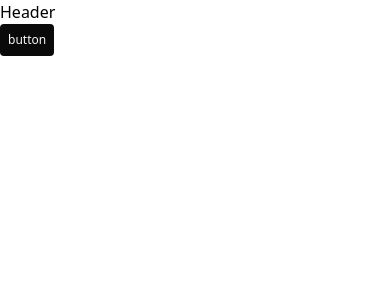
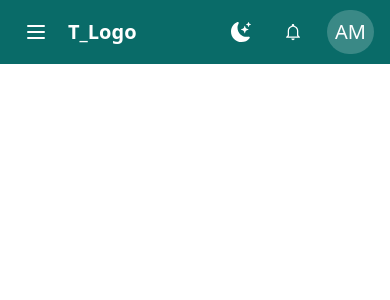
Before and after one commit to asifmzx/MedicX, a Next.js app: page / in a window 390 px wide. Shown: the top 300 px of the page. Built offline with nearby package versions, Linux system fonts and the light colour scheme.

Commit message:
NavBar Done

```diff
--- a/src/Components/Pages/HeroSection.jsx
+++ b/src/Components/Pages/HeroSection.jsx
@@ -2,11 +2,11 @@ import React from "react";
 import Button from "../UI/Button";
 
 const HeroSection = () => {
-  return (
-    <div>
-      <Button variant="secondary"/>
-    </div>
-  );
+    return (
+        <div>
+            <Button variant="secondary" text="Checking" />
+        </div>
+    );
 };
 
 export default HeroSection;
--- a/src/Components/Shared/Header.jsx
+++ b/src/Components/Shared/Header.jsx
@@ -1,10 +1,104 @@
-import React from 'react'
+"use client"
+import { IoMdNotificationsOutline } from "react-icons/io";
+import { GoSun } from "react-icons/go";
+import { BsFillMoonStarsFill } from "react-icons/bs";
+import { useState } from "react";
 
 const Header = () => {
+    const [isDark, setIsDark] = useState(false);
+    const [isMenuOpen, setIsMenuOpen] = useState(false);
+
     return (
-        <div>
-            Header
-        </div>
+        <nav className="bg-[#096B68] text-white fixed w-full z-1">
+            <div className="max-w-[1920px] mx-auto px-4 sm:px-6 lg:px-8">
+                <div className='flex items-center justify-between h-16'>
+
+                    {/* Left side */}
+                    {/* Hamburger button - visible on mobile */}
+                    <div className="flex items-center w-full">
+                        <button
+                            className="md:hidden p-2 mr-3 hover:bg-white/10 rounded-md"
+                            onClick={() => setIsMenuOpen(!isMenuOpen)}
+                        >
+                            <svg className="w-6 h-6" fill="none" stroke="currentColor" viewBox="0 0 24 24">
+                                <path strokeLinecap="round" strokeLinejoin="round" strokeWidth={2} d="M4 6h16M4 12h16M4 18h16" />
+                            </svg>
+                        </button>
+                        <div className="flex items-center gap-x-[1vw]">
+                            <a href="/" className="text-xl font-bold">T_Logo</a>
+                            <a href="/" className="text-2xl font-bold md:block hidden">MedicX</a>
+                        </div>
+                    </div>
+
+                    {/* Right side */}
+                    <div className="flex items-center gap-4">
+                        {/* Icons visible on all screens */}
+                        <div className="flex items-center space-x-4">
+                            <button
+                                onClick={() => setIsDark(!isDark)}
+                                className="p-2 hover:bg-white/10 rounded-md"
+                            >
+                                {isDark ? <GoSun className="text-xl" /> : <BsFillMoonStarsFill className="text-xl" />}
+                            </button>
+                            <a
+                                href="/"
+                                className="p-2 hover:bg-white/10 rounded-md"
+                            >
+                                <IoMdNotificationsOutline className="text-xl" />
+                            </a>
+                            <a
+                                href="/"
+                                className="p-2 bg-white/20 hover:bg-white/10 rounded-full text-xl font-normal"
+                            >
+                                AM
+                            </a>
+                        </div>
+
+                        {/* Desktop links - hidden on mobile */}
+                        {/* <div className="hidden md:flex space-x-4">
+                            <a href="/about" className="text-gray-300 hover:bg-gray-700 hover:text-white px-3 py-2 rounded-md text-sm font-medium">About</a>
+                            <a href="/services" className="text-gray-300 hover:bg-gray-700 hover:text-white px-3 py-2 rounded-md text-sm font-medium">Services</a>
+                            <a href="/contact" className="text-gray-300 hover:bg-gray-700 hover:text-white px-3 py-2 rounded-md text-sm font-medium">Contact</a>
+                        </div> */}
+
+                    </div>
+                </div>
+            </div>
+
+            {/* Mobile menu */}
+            <div className={`md:hidden fixed inset-0 z-40 ${isMenuOpen ? 'block' : 'hidden'}`}>
+                {/* Backdrop */}
+                <div className="absolute inset-0 bg-black/50" onClick={() => setIsMenuOpen(false)} />
+
+                {/* Menu content */}
+                <div className={`absolute left-0 top-16 w-64 bg-[#096B68] h-[calc(100vh-4rem)] p-4 transform transition-transform duration-300 ${isMenuOpen ? 'translate-x-0' : 'translate-x-full'}`}>
+                    <div className="flex flex-col space-y-4">
+                        <a
+                            href="/about"
+                            className="text-gray-300 hover:bg-gray-700 hover:text-white px-3 py-2 rounded-md text-sm font-medium"
+                            onClick={() => setIsMenuOpen(false)}
+                        >
+                            About
+                        </a>
+                        <a
+                            href="/services"
+                            className="text-gray-300 hover:bg-gray-700 hover:text-white px-3 py-2 rounded-md text-sm font-medium"
+                            onClick={() => setIsMenuOpen(false)}
+                        >
+                            Services
+                        </a>
+                        <a
+                            href="/contact"
+                            className="text-gray-300 hover:bg-gray-700 hover:text-white px-3 py-2 rounded-md text-sm font-medium"
+                            onClick={() => setIsMenuOpen(false)}
+                        >
+                            Contact
+                        </a>
+                    </div>
+                </div>
+            </div>
+
+        </nav>
     )
 }
 
```
